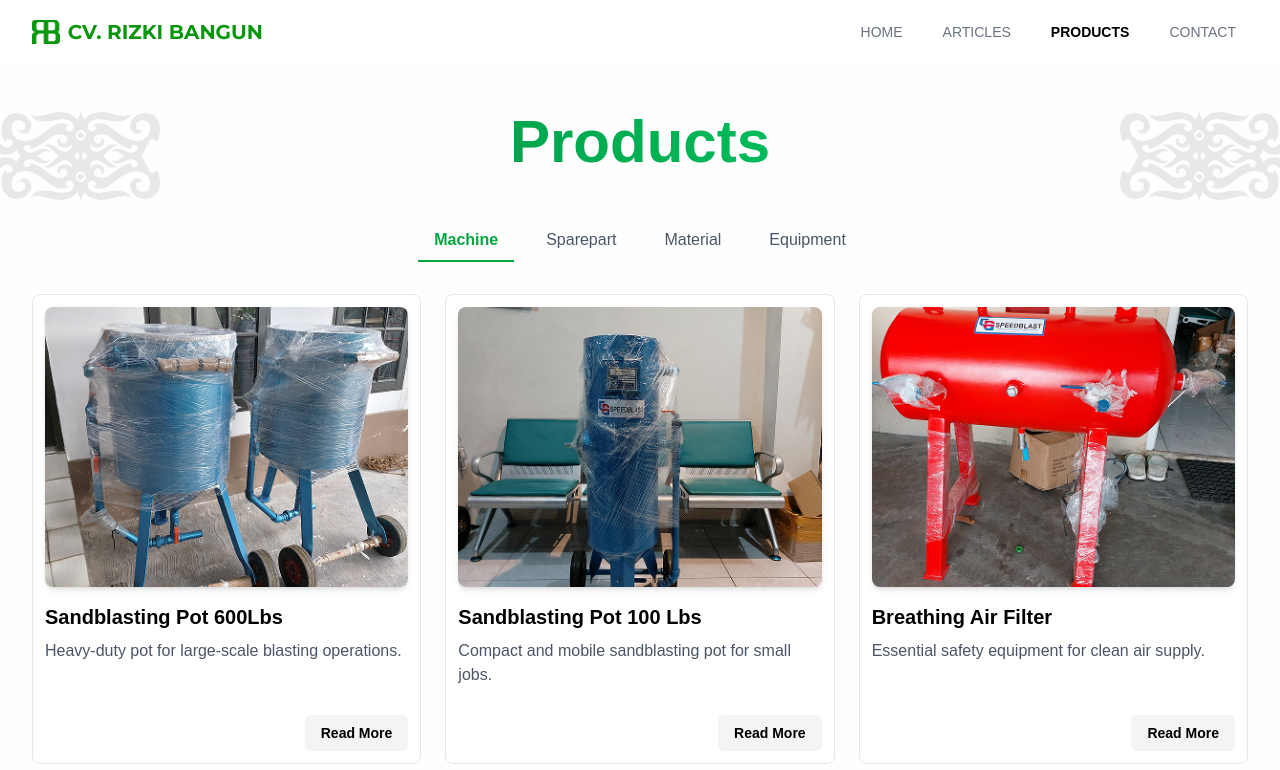
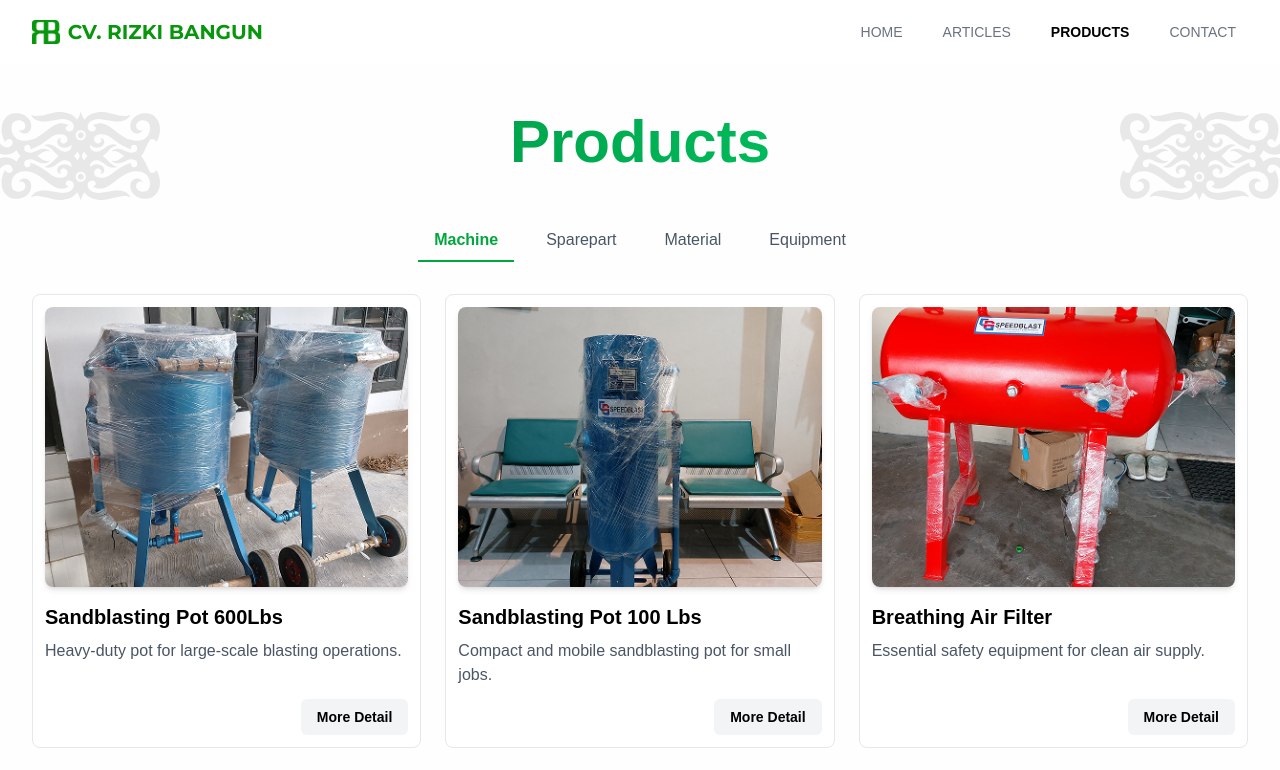
Before and after one commit to faiz832/CV-RIZKI-BANGUN, a React (Vite) app: page /products in a window 1280 px wide. Shown: the top 770 px of the page. Built offline with nearby package versions, Linux system fonts and the light colour scheme; a web font is replaced by a local one.

Commit message:
fix details

```diff
--- a/src/pages/Products.jsx
+++ b/src/pages/Products.jsx
@@ -38,11 +38,11 @@ export default function Products() {
                   <img src={product.thumbnail} alt={product.name} className="w-full h-70 shadow-md object-cover rounded-lg mb-4" loading="lazy" />
                   <div className="flex flex-col flex-grow">
                     <h1 className="font-semibold text-xl mb-2">{product.name}</h1>
-                    <p className="text-md text-gray-600 min-h-16">{product.about}</p>
+                    <p className="text-md text-gray-600">{product.about}</p>
 
                     <div className="flex justify-end mt-auto">
                       <Link to={`/products/${product.id}`} className="inline-block mt-3 px-4 py-2 text-sm font-semibold text-black rounded-md bg-gray-100 hover:bg-gray-200 transition">
-                        Read More
+                        More Detail
                       </Link>
                     </div>
                   </div>
```
